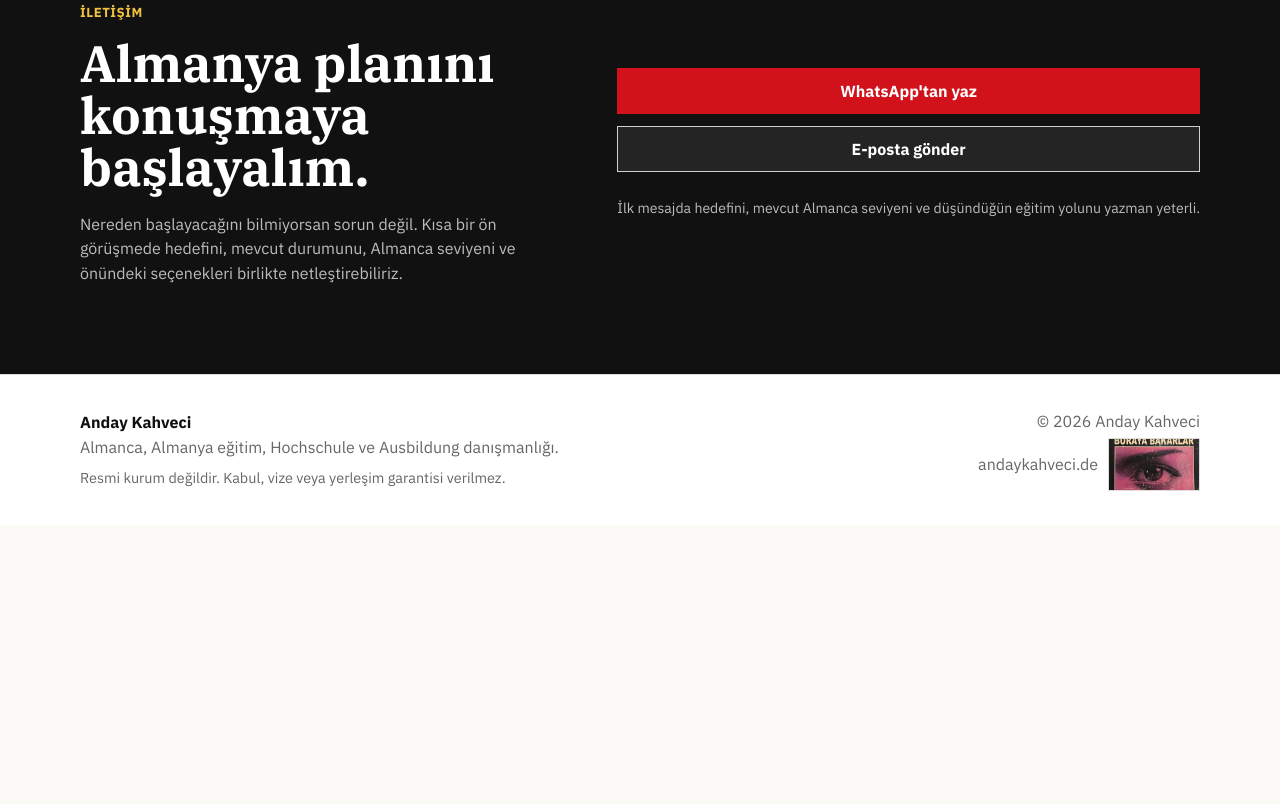
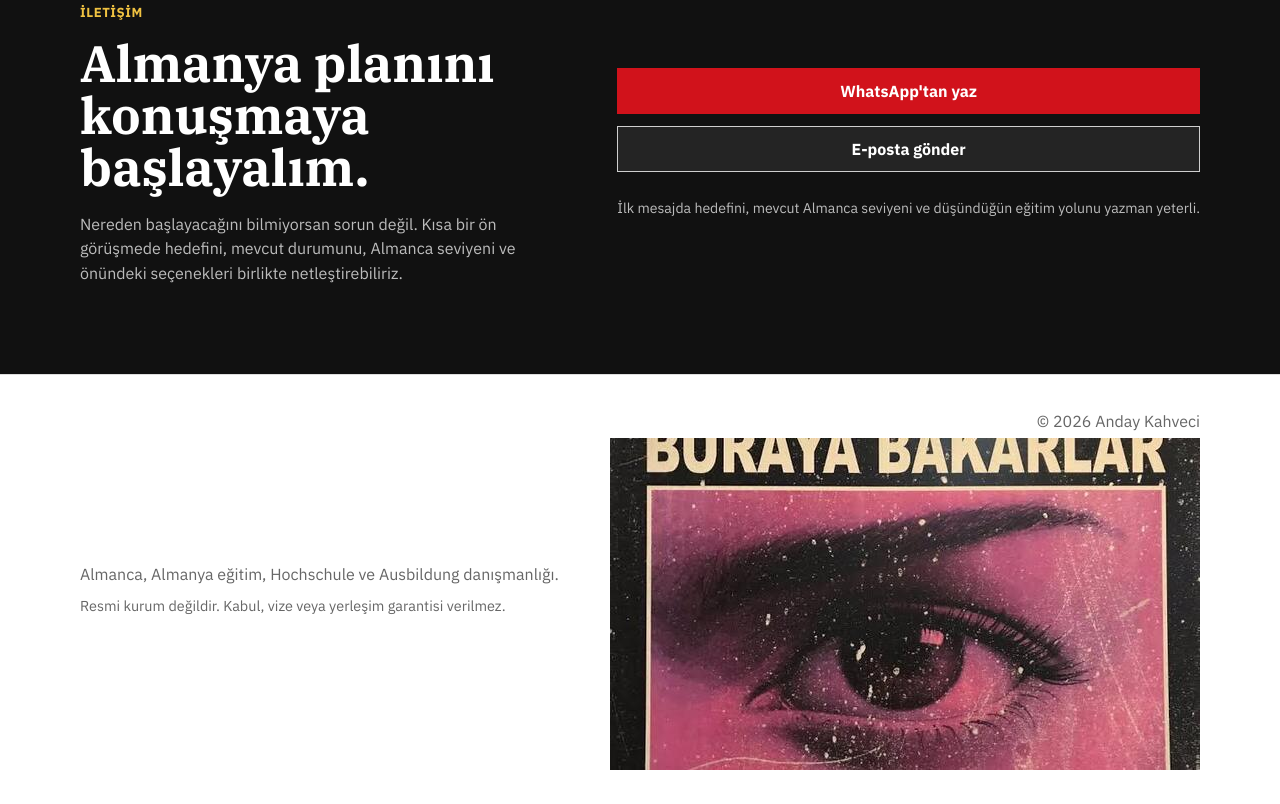
Before and after one commit to andaykhvc/sakalmanya.com.tr, a plain HTML site: page index.html in a window 1280 px wide. Shown: the part 6964-7768 px from the top of the page. Before the commit the page ends 7489 px from the top, so only its background shows below. Drawn offline with Linux system fonts and the light colour scheme.

Commit message:
Fix footer HTML structure and content

```diff
--- a/index.html
+++ b/index.html
@@ -426,13 +426,13 @@
     <footer class="site-footer">
       <div class="container footer-grid">
         <div>
-          <strong>Anday Kahveci</strong>
+
           <p>Almanca, Almanya eğitim, Hochschule ve Ausbildung danışmanlığı.</p>
           <p class="legal-note">Resmi kurum değildir. Kabul, vize veya yerleşim garantisi verilmez.</p>
         </div>
         <div>
           <span>© <span data-year></span> Anday Kahveci</span>
-          <span class="footer-domain">andaykahveci.de <img src="assets/buraya-bakarlar.jpg" alt="buraya bakarlar" /></span>
+           <img src="assets/buraya-bakarlar.jpg" alt="buraya bakarlar" /></span>
         </div>
       </div>
     </footer>
```
